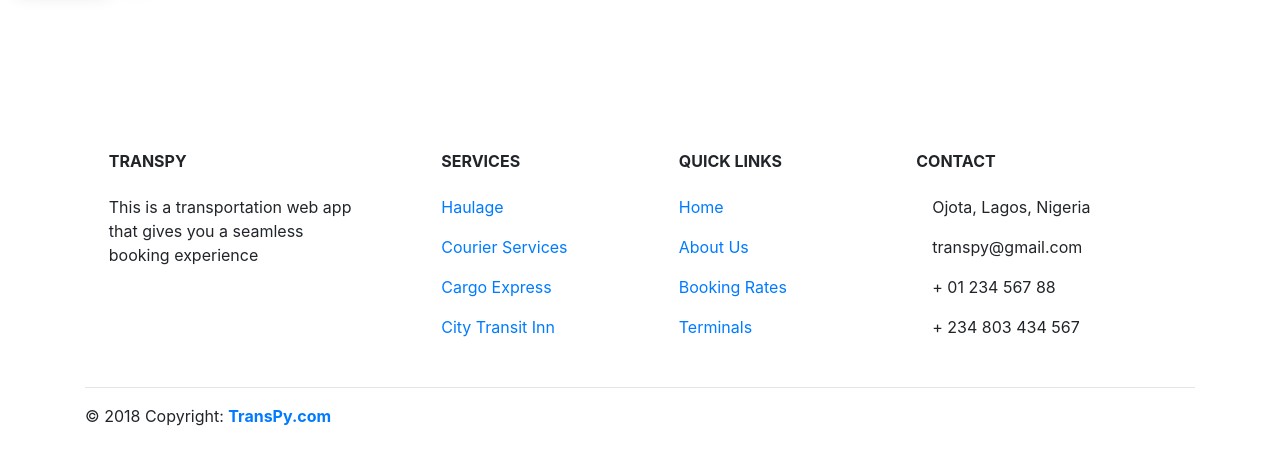
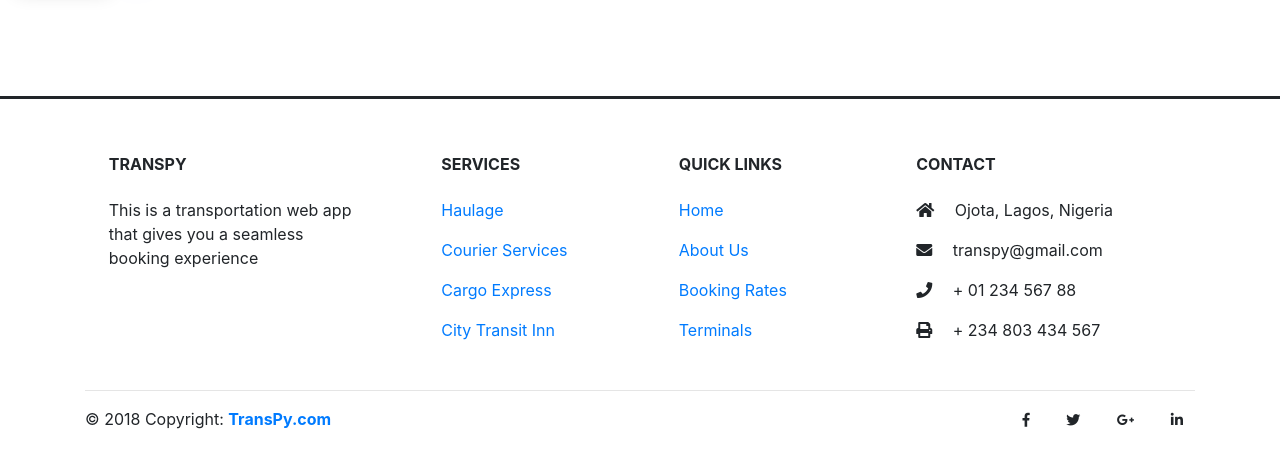
Before and after one commit to KennyBabs/TransPy, a Flask app: page / in a window 1280 px wide. Shown: the part 76-544 px from the top of the page. Run offline with Flask 2, Linux system fonts and the light colour scheme; some libraries are stand-ins or nearby versions.

Commit message:
add the awesome fonts cdn to the layout template

```diff
--- a/templates/layout.html
+++ b/templates/layout.html
@@ -9,16 +9,14 @@
         <meta name="viewport" content="width=device-width, initial-scale=1, shrink-to-fit=no">
 
         <!-- documentation at http://getbootstrap.com/docs/4.1/, alternative themes at https://bootswatch.com/ -->
-        <link href="https://maxcdn.bootstrapcdn.com/bootstrap/4.1.3/css/bootstrap.min.css" rel="stylesheet">
-
+        <!-- <link href="https://maxcdn.bootstrapcdn.com/bootstrap/4.1.3/css/bootstrap.min.css" rel="stylesheet"> -->
+        <link rel="stylesheet" href="https://stackpath.bootstrapcdn.com/bootstrap/4.3.1/css/bootstrap.min.css" integrity="sha384-ggOyR0iXCbMQv3Xipma34MD+dH/1fQ784/j6cY/iJTQUOhcWr7x9JvoRxT2MZw1T" crossorigin="anonymous">
+        <link rel="stylesheet" href="https://use.fontawesome.com/releases/v5.0.13/css/all.css" integrity="sha384-DNOHZ68U8hZfKXOrtjWvjxusGo9WQnrNx2sqG0tfsghAvtVlRW3tvkXWZh58N9jp"
+        crossorigin="anonymous">
         <!-- https://favicon.io/emoji-favicons/money-mouth-face/ -->
         <!-- <link href="/static/favicon.ico" rel="icon"> -->
 
         <link href="/static/style.css" rel="stylesheet">
-
-        <script src="https://code.jquery.com/jquery-3.3.1.min.js"></script>
-        <script src="https://cdnjs.cloudflare.com/ajax/libs/popper.js/1.14.3/umd/popper.min.js"></script>
-        <script src="https://maxcdn.bootstrapcdn.com/bootstrap/4.1.3/js/bootstrap.min.js"></script>
 
         <title>TransPy: {% block title %}{% endblock %}</title>
 
@@ -53,7 +51,7 @@
 
 
         <!-- Footer -->
-<footer class="page-footer font-small mdb-color pt-4">
+<footer class="page-footer font-small mdb-color pt-4 foot-er">
 
     <!-- Footer Links -->
     <div class="container text-center text-md-left">
@@ -153,17 +151,17 @@
             <ul class="list-unstyled list-inline">
               <li class="list-inline-item">
                 <a class="btn-floating btn-sm rgba-white-slight mx-1">
-                  <i class="fa fa-facebook-f"></i>
+                  <i class="fab fa-facebook-f"></i>
                 </a>
               </li>
               <li class="list-inline-item">
                 <a class="btn-floating btn-sm rgba-white-slight mx-1">
-                  <i class="fa fa-twitter"></i>
+                  <i class="fab fa-twitter"></i>
                 </a>
               </li>
               <li class="list-inline-item">
                 <a class="btn-floating btn-sm rgba-white-slight mx-1">
-                  <i class="fa fa-google-plus-g"></i>
+                  <i class="fab fa-google-plus-g"></i>
                 </a>
               </li>
               <li class="list-inline-item">
@@ -185,7 +183,9 @@
 
   </footer>
   <!-- Footer -->
-
+    <script src="https://code.jquery.com/jquery-3.3.1.min.js"></script>
+    <script src="https://cdnjs.cloudflare.com/ajax/libs/popper.js/1.14.3/umd/popper.min.js"></script>
+    <script src="https://maxcdn.bootstrapcdn.com/bootstrap/4.1.3/js/bootstrap.min.js"></script>
     </body>
 
 </html>
```
